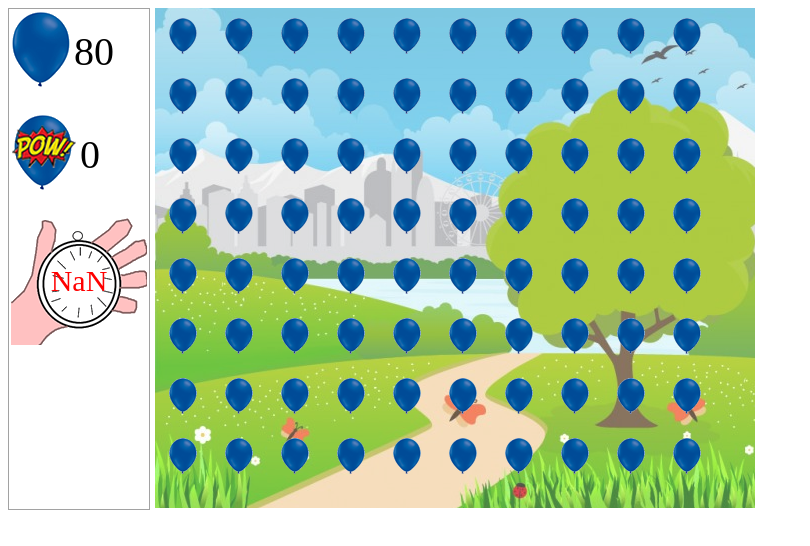
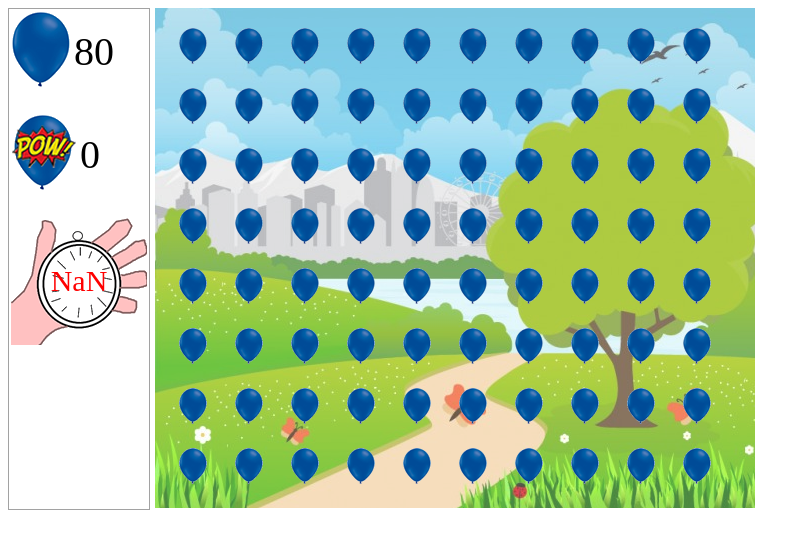
Before and after one commit to Lakshamana/calculadora-js, a plain HTML site: page estourando_baloes/jogo.html in a window 1280 px wide. Shown: the whole page, without its empty margins (0-810 px from the left). Drawn offline with Linux system fonts and the light colour scheme.

Commit message:
fix balloonsContainer

```diff
--- a/estourando_baloes/jogo.html
+++ b/estourando_baloes/jogo.html
@@ -23,8 +23,11 @@
         background: url('imagens/cenario.png');
         background-position: bottom;
       }
-      .scene #baloonsContainer {
-        padding-left: 10px;
+
+      #balloonsContainer {
+        margin: auto;
+        padding: 10px;
+        width: inherit;
       }
 
       .cron {
```
